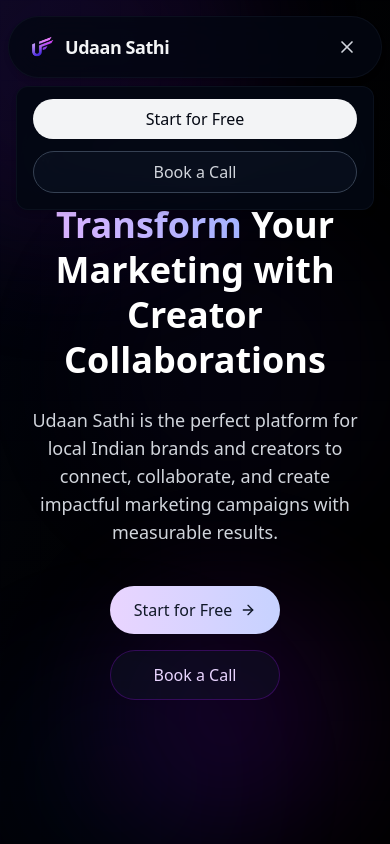
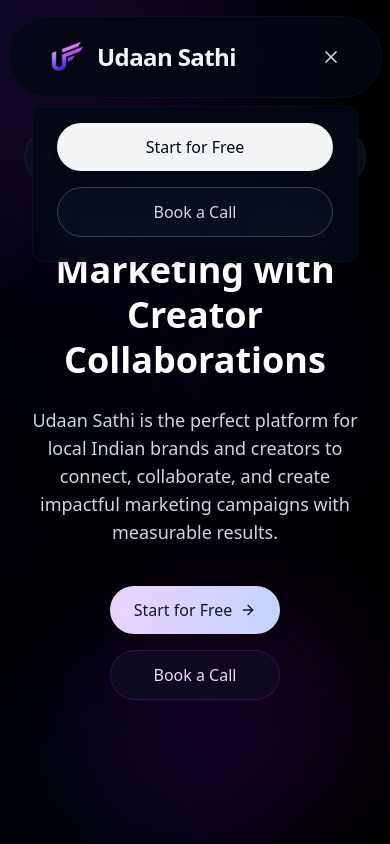
Before and after one commit to KAMRANKHANALWI/UdaanSathi, a React (Vite) app: page / in a window 390 px wide. Both pictures are taken after a click on the button 347 px from the left and 47 px from the top of the page. Shown: the top 844 px of the page. Built offline with nearby package versions, Linux system fonts and the light colour scheme.

Commit message:
fix responsiveness

```diff
--- a/src/components/Header/Header.jsx
+++ b/src/components/Header/Header.jsx
@@ -1,7 +1,9 @@
 import React, { useState, useEffect } from "react";
+import { NavLink, useNavigate } from "react-router-dom";
 import { ArrowRight, Menu, X } from "lucide-react";
 
 const Header = () => {
+  const navigate = useNavigate();
   const [mobileMenuOpen, setMobileMenuOpen] = useState(false);
   const [visible, setVisible] = useState(true);
   const [lastScrollY, setLastScrollY] = useState(0);
@@ -33,46 +35,40 @@
     return () => window.removeEventListener("scroll", handleScroll);
   }, [lastScrollY, mobileMenuOpen]);
 
-  const navigateToBookCall = () => {
-    // This would use react-router's navigate in a real implementation
-    window.location.href = "/book-free-call";
-    setMobileMenuOpen(false);
-  };
-
   return (
     <header
-      className={`fixed top-0 left-0 right-0 z-50 px-2 transition-transform duration-300 ${
+      className={`fixed top-0 left-0 right-0 z-50 px-2  transition-transform duration-300 ${
         visible ? "translate-y-0" : "-translate-y-full"
       }`}
     >
-      <nav className="max-w-7xl mx-auto px-4 sm:px-6 lg:px-8 flex justify-between items-center mt-4 mx-2 sm:mx-4 py-3 bg-gray-950/80 backdrop-blur-xl border border-gray-800/30 rounded-full shadow-md">
+      <nav className="max-w-7xl mx-auto px-8 flex justify-between items-center mt-4 mx-6 py-4 bg-gray-950/80 backdrop-blur-xl border border-gray-800/30 rounded-full shadow-md">
         {/* Logo */}
-        <a href="/" className="flex items-center">
+        <NavLink to="/" className="flex items-center">
           <img
             src="/images/Logo3.jpg"
-            className="h-8 sm:h-10"
+            className="h-12"
             alt="Udaan Sathi Logo"
           />
           <div className="flex flex-col ml-2">
-            <span className="text-lg sm:text-xl md:text-2xl font-bold tracking-tight text-gray-100 whitespace-nowrap">
+            <span className="text-2xl font-bold tracking-tight text-gray-100">
               Udaan Sathi
             </span>
           </div>
-        </a>
+        </NavLink>
 
         {/* Desktop Buttons */}
-        <div className="hidden md:flex space-x-3">
+        <div className="hidden md:flex space-x-4">
           <a
             href="https://tally.so/r/np5g1B"
             target="_blank"
             rel="noopener noreferrer"
-            className="px-4 py-2 text-gray-950 font-medium bg-gray-100 rounded-full hover:bg-white hover:shadow-sm transition-all flex items-center gap-1"
+            className="px-6 py-2 text-gray-950 font-medium bg-gray-100 rounded-full hover:bg-white hover:shadow-sm transition-all flex items-center gap-2"
           >
             Start for Free <ArrowRight size={16} />
           </a>
           <button
-            onClick={navigateToBookCall}
-            className="px-4 py-2 text-gray-300 font-medium border border-gray-700 backdrop-blur bg-gray-900/40 rounded-full hover:border-gray-600 hover:text-white transition-all"
+            onClick={() => navigate("/book-free-call")}
+            className="px-6 py-2 text-gray-300 font-medium border border-gray-700 backdrop-blur bg-gray-900/40 rounded-full hover:border-gray-600 hover:text-white transition-all"
           >
             Book a Call
           </button>
@@ -83,7 +79,6 @@
           <button
             onClick={() => setMobileMenuOpen(!mobileMenuOpen)}
             className="p-2 rounded-md hover:bg-gray-800 transition"
-            aria-label="Toggle menu"
           >
             {mobileMenuOpen ? (
               <X className="w-5 h-5 text-gray-300" />
@@ -96,18 +91,21 @@
 
       {/* Mobile Dropdown */}
       {mobileMenuOpen && (
-        <div className="md:hidden mx-2 sm:mx-4 mt-2 bg-gray-950/90 backdrop-blur-xl border border-gray-800/30 rounded-xl px-4 pt-3 pb-4 space-y-3 shadow-md">
+        <div className="md:hidden mx-6 mt-2 bg-gray-950/90 backdrop-blur-xl border border-gray-800/30 rounded-xl px-6 pt-4 pb-6 space-y-4 shadow-md">
           <a
             href="https://tally.so/r/np5g1B"
             target="_blank"
             rel="noopener noreferrer"
-            className="block w-full text-center py-2 font-medium rounded-full bg-gray-100 text-gray-950 hover:bg-white"
+            className="block w-full text-center py-3 font-medium rounded-full bg-gray-100 text-gray-950 hover:bg-white"
           >
             Start for Free
           </a>
           <button
-            onClick={navigateToBookCall}
-            className="w-full text-center py-2 font-medium rounded-full border border-gray-700 bg-gray-900/40 text-gray-300 hover:border-gray-600 hover:text-white"
+            onClick={() => {
+              setMobileMenuOpen(false);
+              navigate("/book-free-call");
+            }}
+            className="w-full text-center py-3 font-medium rounded-full border border-gray-700 bg-gray-900/40 text-gray-300 hover:border-gray-600 hover:text-white"
           >
             Book a Call
           </button>
```
